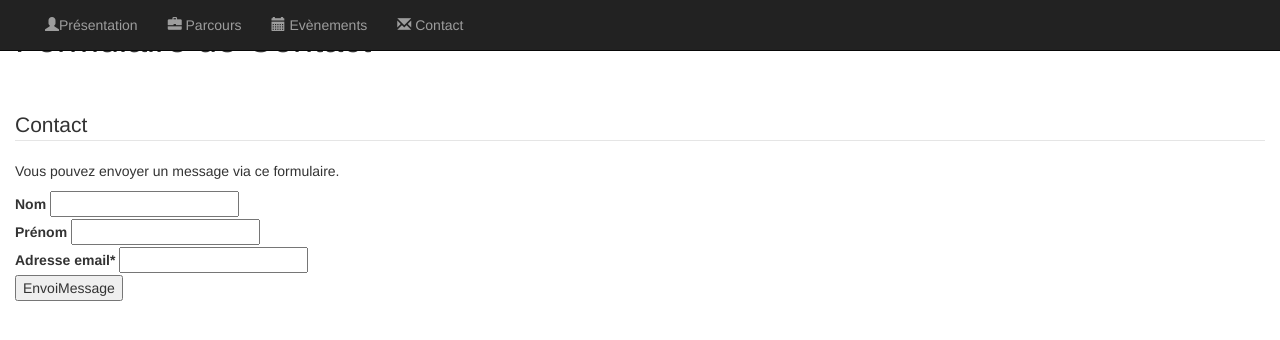
After one commit to you62740/SITE_PERSONNEL_YOUNES, a Java web app: page /Contact in a window 1280 px wide. The commit adds this page. Shown: the top 340 px of the page. Run offline with Tomcat 11, a stand-in JSP engine, Linux system fonts and the light colour scheme; some libraries are stand-ins or nearby versions.

Commit message:
Ajout page contact et servlet associé, création formulaire de contact

```diff
--- /dev/null
+++ b/AitBoulliNews/WebContent/WEB-INF/contact.jsp
@@ -0,0 +1,87 @@
+<%@ page language="java" contentType="text/html; charset=UTF-8"
+    pageEncoding="UTF-8"%>
+<!DOCTYPE html PUBLIC "-//W3C//DTD HTML 4.01 Transitional//EN" "http://www.w3.org/TR/html4/loose.dtd">
+<html>
+<head>
+		<meta charset="utf-8">
+		<meta http-equiv="X-UA-Compatible" content="IE=edge">
+    	<meta name="viewport" content="width=device-width, initial-scale=1">
+    	<title>Younes El Ouahmani WebSite</title>
+		<link href="./vues/bootstrap/css/bootstrap.min.css" rel="stylesheet">
+		<link rel="stylesheet" href="./vues/font-awesome/css/font-awesome.min.css">
+	</head>
+
+	<body>
+		<div class="container-fluid">
+
+<!-- NAVIGATION -->
+			<nav class="navbar navbar-inverse navbar-fixed-top" role="navigation">
+		       <!-- Barre de navigation pour mobile et tablette -->
+		        <div class="navbar-header">
+		          	<button type="button" class="navbar-toggle" data-toggle="collapse" data-target=".navbar-collapse">
+			            <span class="icon-bar"></span>
+			            <span class="icon-bar"></span>
+			            <span class="icon-bar"></span>
+		          	</button>
+		          	<a class="navbar-brand" href="#"></a>
+		        </div>
+			<!-- Menu de Navigation -->
+
+		        <div id="header" class="collapse navbar-collapse">
+			        <ul class="nav navbar-nav">
+			            <li><a href="#"><span class="glyphicon glyphicon-user"></span>Présentation</a></li>
+				        <li><a href="#"><span class="glyphicon glyphicon-briefcase"></span> Parcours </a></li>
+			            <li><a href="#"><span class="glyphicon glyphicon-calendar"></span> Evènements</a></li>
+			            <li><a href="contact"><span class="glyphicon glyphicon-envelope"></span> Contact</a></li>
+			        </ul>
+
+		        </div>
+
+		    </nav>
+			</header>
+
+			<h1>Formulaire de Contact</h1>
+			<br>
+			<br>
+
+
+
+
+        <form method="post" action="inscription">
+
+            <fieldset>
+
+                <legend>Contact</legend>
+
+                <p>Vous pouvez envoyer un message via ce formulaire.</p>
+
+				<label for="nom">Nom</label>
+
+                <input type="text" id="nom" name="nom" value="" size="20" maxlength="20" />
+
+                <br/>
+                <label for="prenom">Prénom</label>
+
+                <input type="text" id="prenom" name="prenom" value="" size="20" maxlength="20" />
+
+                <br/>
+
+                <label for="email">Adresse email<span class="requis">*</span></label>
+
+                <input type="text" id="email" name="email" value="" size="20" maxlength="60" />
+
+                <br/>
+
+                <input type="submit" value="EnvoiMessage" class="sansLabel" />
+
+                <br/>
+
+            </fieldset>
+
+        </form>
+
+
+
+		</div>
+		</body>
+		</html>
--- a/AitBoulliNews/WebContent/WEB-INF/welcome.jsp
+++ b/AitBoulliNews/WebContent/WEB-INF/welcome.jsp
@@ -33,7 +33,7 @@
 			            <li><a href="#"><span class="glyphicon glyphicon-user"></span>Présentation</a></li>
 				        <li><a href="#"><span class="glyphicon glyphicon-briefcase"></span> Parcours </a></li>
 			            <li><a href="#"><span class="glyphicon glyphicon-calendar"></span> Evènements</a></li>
-			            <li><a href="#"><span class="glyphicon glyphicon-envelope"></span> Contact</a></li>
+			            <li><a href="contact"><span class="glyphicon glyphicon-envelope"></span> Contact</a></li>
 			        </ul>
 
 		        </div>
```
Also changed, not shown: AitBoulliNews/WebContent/WEB-INF/web.xml (+10 -0 lines), AitBoulliNews/src/com/aitboullinews/servlets/Contact.java (added, +42 -0 lines), 1 other file.
